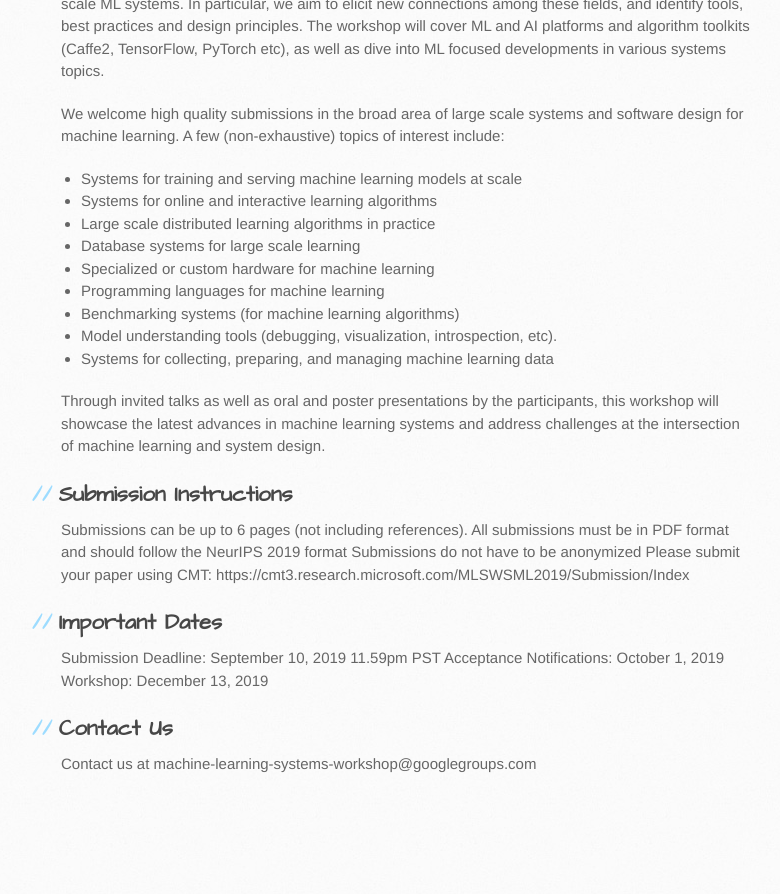
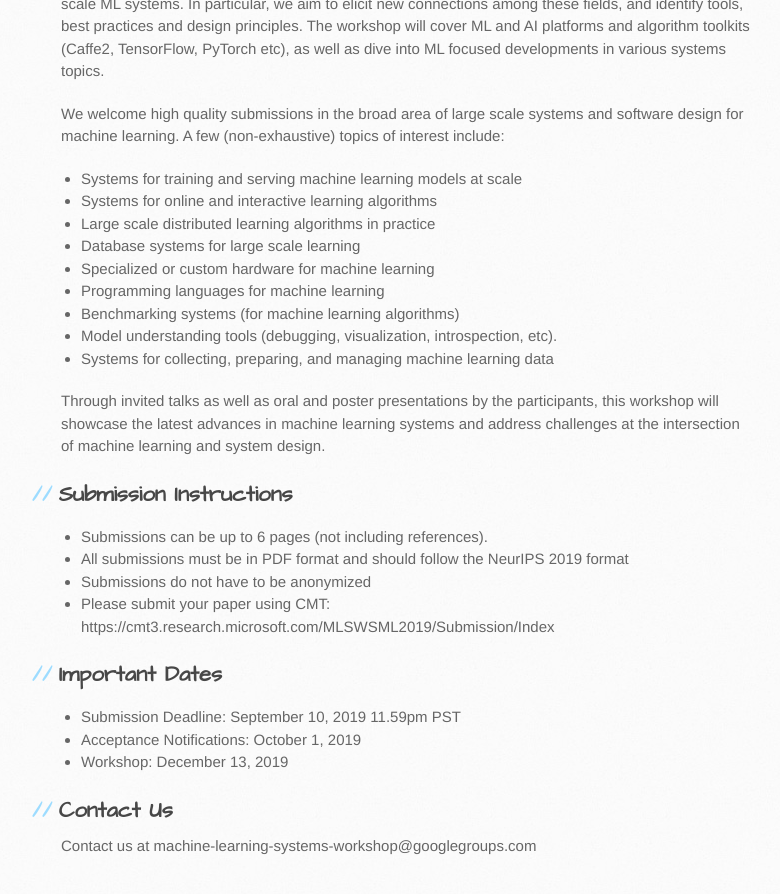
Before and after one commit to LearningSys/neurips19, a Jekyll site: the page built from cfp.md, in a window 1280 px wide and 900 px high, scrolled down 709 px. Shown: the top 894 px of the window, without its empty margins (109-889 px from the left). Built offline with Jekyll 4.4.1, drawn with Linux system fonts in a browser that asks for light colours; our own code applies the rules of GitHub Pages for plain Markdown files; the repository's description, which GitHub fills in, is left out; before the commit the page ends 1527 px from its top, so only the background shows below that; some of the changed lines change nothing that is shown.

Commit message:
Update cfp.md

```diff
--- a/cfp.md
+++ b/cfp.md
@@ -23,16 +23,16 @@
 See their Call for Papers for more details.* -->
 
 ## Submission Instructions
-Submissions can be up to 6 pages (not including references).
-All submissions must be in PDF format and should follow the NeurIPS 2019 format
-Submissions do not have to be anonymized
-Please submit your paper using CMT:
+* Submissions can be up to 6 pages (not including references).
+* All submissions must be in PDF format and should follow the NeurIPS 2019 format
+* Submissions do not have to be anonymized
+* Please submit your paper using CMT:
 https://cmt3.research.microsoft.com/MLSWSML2019/Submission/Index
 
 ## Important Dates
-Submission Deadline: September 10, 2019 11.59pm PST
-Acceptance Notifications: October 1, 2019
-Workshop: December 13, 2019
+* Submission Deadline: September 10, 2019 11.59pm PST
+* Acceptance Notifications: October 1, 2019
+* Workshop: December 13, 2019
 
 
 ## Contact Us
```
